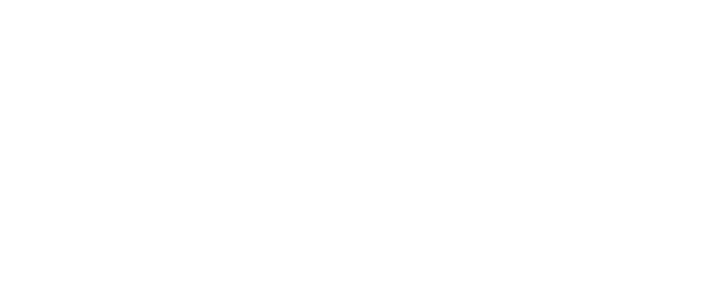
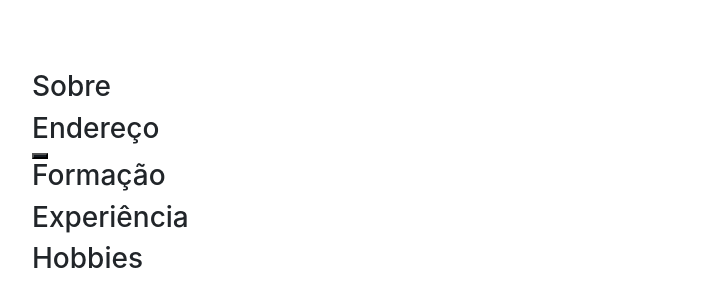
Before and after one commit to RafaelMih/react-presentation, a React (Create React App) app in the folder presentation/: page / in a window 1280 px wide. Shown: the part 762-1068 px from the top of the page, without its empty margins (0-714 px from the left). Before the commit the page ends 864 px from the top, so only its background shows below. Built offline with nearby package versions, Linux system fonts and the light colour scheme.

Commit message:
Add person description to app

```diff
--- a/presentation/src/App.tsx
+++ b/presentation/src/App.tsx
@@ -1,6 +1,7 @@
 import { useCallback, useState } from "react";
 import "./App.css";
 import Avatar from "./components/Avatar/Avatar";
+import Cep from "./components/Cep/Cep";
 import Presentation from "./components/Presentation/Presentation";
 import { IPerson, persons } from "./interfaces/IPerson";
 
@@ -33,6 +34,30 @@
           </div>
         </div>
       </div>
+      <div className="description-wrapper">
+        <div className="about-wrapper">
+          <h3>Sobre {person?.name.split(" ")[0]}</h3>
+          <div className="description">{person?.about}</div>
+        </div>
+        <div className="about-wrapper">
+          <h3>Endereço</h3>
+          <div className="description">
+            <Cep cep={person?.cep} />
+          </div>
+        </div>
+        <div className="about-wrapper">
+          <h3>Formação</h3>
+          <div className="description">{person?.graduation}</div>
+        </div>
+        <div className="about-wrapper">
+          <h3>Experiência</h3>
+          <div className="description">{person?.experience}</div>
+        </div>
+        <div className="about-wrapper">
+          <h3>Hobbies</h3>
+          <div className="description">{person?.hobbie}</div>
+        </div>
+      </div>
     </div>
   );
 };
```
